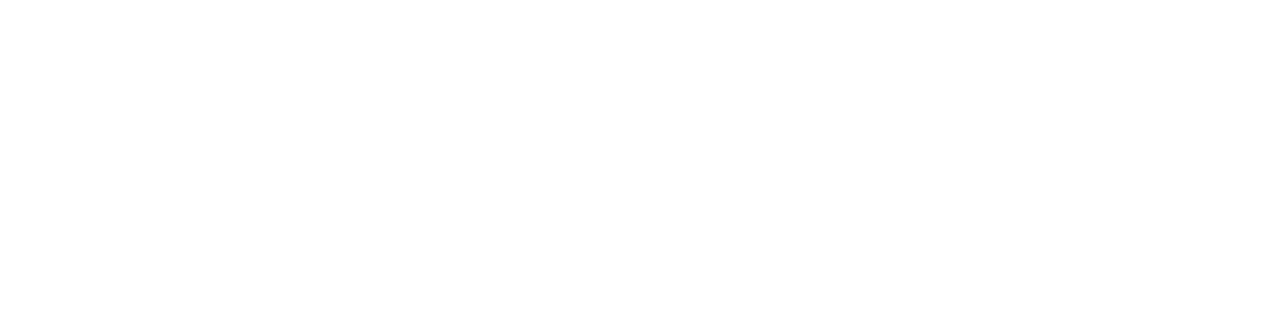
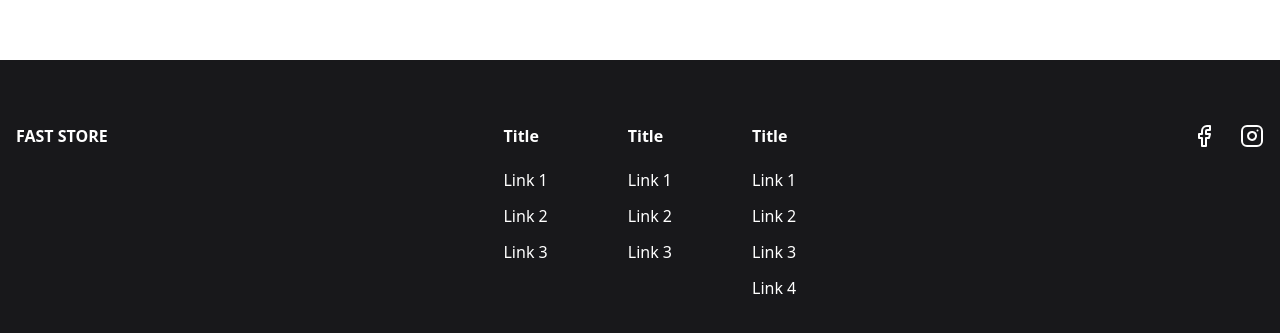
Before and after one commit to RosaLeaveMeAlone/minimal-ecommerce, a SvelteKit app: page / in a window 1280 px wide. Shown: the part 845-1178 px from the top of the page. Before the commit the page ends 800 px from the top, so only its background shows below. Built offline with nearby package versions, Linux system fonts and the light colour scheme.

Commit message:
app/footer

```diff
--- a/src/routes/(app)/+layout.svelte
+++ b/src/routes/(app)/+layout.svelte
@@ -1,6 +1,10 @@
 <script>
     import "../../app.css";
-    import { ShoppingCart } from 'lucide-svelte';
+    import {
+        ShoppingCart,
+        Facebook,
+        Instagram
+     } from 'lucide-svelte';
 
     let menuBtn;
     let menu;
@@ -58,4 +62,53 @@
     </div>
     <!-- TODO: Mobile Menu -->
 </nav>
-<slot />
+<div class="container p-4">
+    <slot />
+</div>
+<footer class="py-16 bg-zinc-900">
+    <div class="container flex flex-col text-white items-center justify-between mx-auto space-y-16 md:flex-row md:px-4 md:space-y-0 md:items-start">
+        <!-- Logo -->
+        <a href="/" class="font-bold">FAST STORE</a>
+        <!-- Menu Container -->
+        <div class="flex flex-col space-y-16 md:flex-row md:space-y-0 md:space-x-20">
+            <!-- Mennu 1 -->
+            <div class="flex flex-col items-center w-full md:items-start">
+                <div class="mb-5 font-bold capitalize">Title</div>
+                <div class="flex flex-col items-center space-y-3 md:items-start">
+                    <a href="#" class="capitalize hover:text-slate-300">Link 1</a>
+                    <a href="#" class="capitalize hover:text-slate-300">Link 2</a>
+                    <a href="#" class="capitalize hover:text-slate-300">Link 3</a>
+                </div>
+            </div>
+            <!-- Mennu 2 -->
+            <div class="flex flex-col items-center w-full md:items-start">
+                <div class="mb-5 font-bold capitalize">Title</div>
+                <div class="flex flex-col items-center space-y-3 md:items-start">
+                    <a href="#" class="capitalize hover:text-slate-300">Link 1</a>
+                    <a href="#" class="capitalize hover:text-slate-300">Link 2</a>
+                    <a href="#" class="capitalize hover:text-slate-300">Link 3</a>
+                </div>
+            </div>
+            <!-- Mennu 3 -->
+            <div class="flex flex-col items-center w-full md:items-start">
+                <div class="mb-5 font-bold capitalize">Title</div>
+                <div class="flex flex-col items-center space-y-3 md:items-start">
+                    <a href="#" class="capitalize hover:text-slate-300">Link 1</a>
+                    <a href="#" class="capitalize hover:text-slate-300">Link 2</a>
+                    <a href="#" class="capitalize hover:text-slate-300">Link 3</a>
+                    <a href="#" class="capitalize hover:text-slate-300">Link 4</a>
+                </div>
+            </div>
+        </div>
+        <!-- Social Media Container -->
+        <div class="flex space-x-6">
+            <a href="#" class="hover:text-slate-500">
+                <Facebook />
+            </a>
+            <a href="#" class="hover:text-slate-500">
+                <Instagram />
+            </a>
+        </div>
+    </div>
+
+</footer>
--- a/src/routes/(app)/+page.svelte
+++ b/src/routes/(app)/+page.svelte
@@ -1 +1,3 @@
-<h1>Hello Worl from app group</h1>
+<div class="h-screen">
+    <h1>Hello Worl from app group</h1>
+</div>
```
